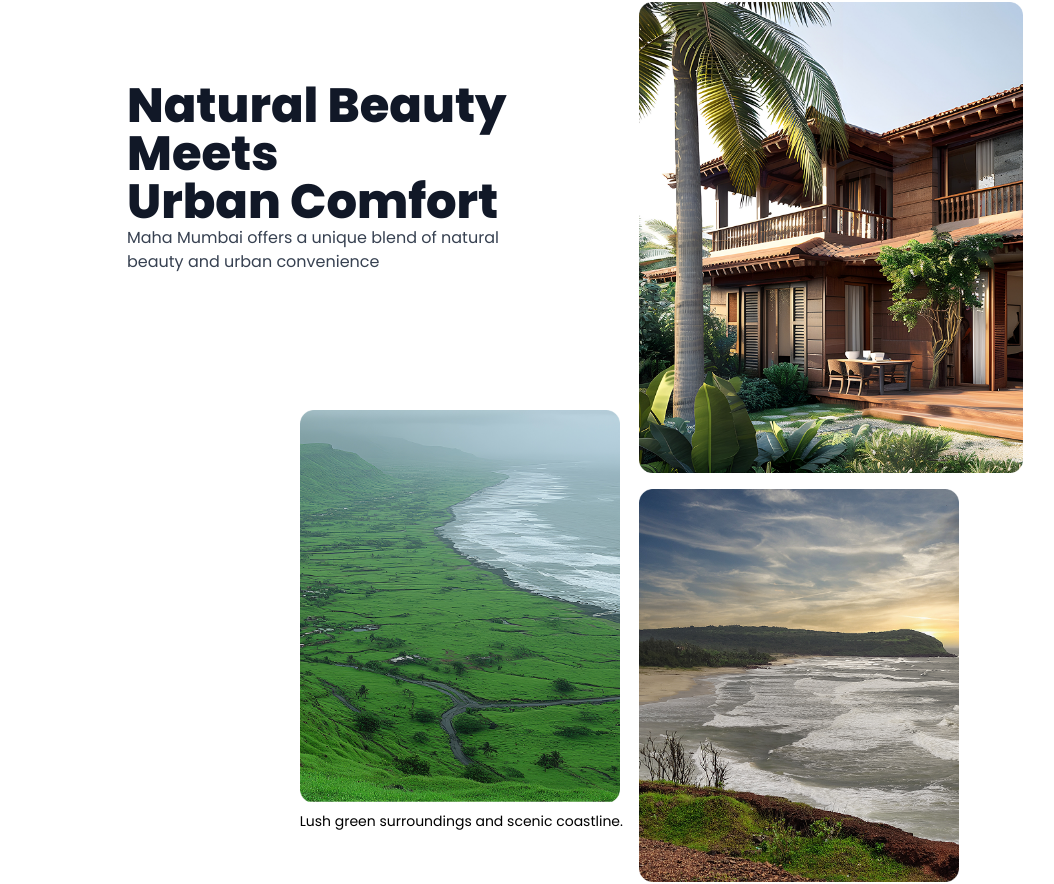
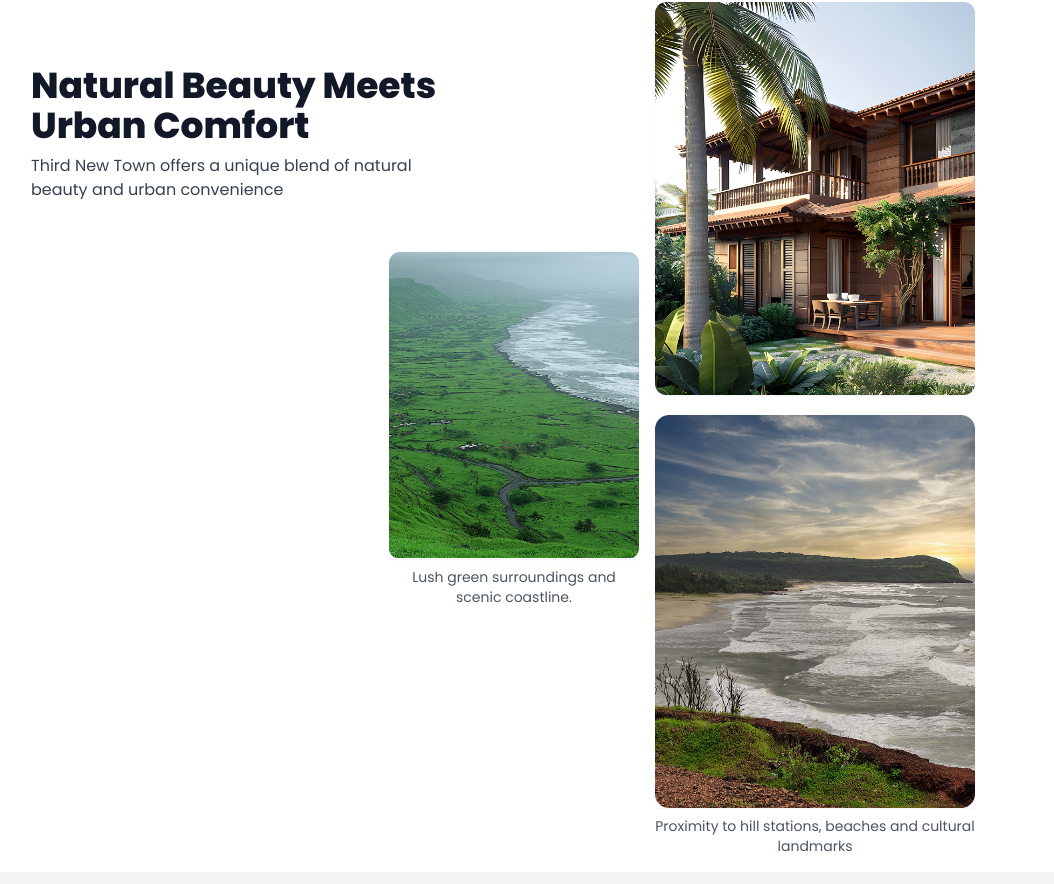
Before and after one commit to nex2link/Athiya-Group, a React (Vite) app: page /mahamumbai in a window 1280 px wide. Shown: the part 3367-4251 px from the top of the page, without its empty margins (129-1183 px from the left). Built offline with nearby package versions, Linux system fonts and the light colour scheme.

Commit message:
Update NaturalBeauty.jsx

```diff
--- a/src/components/NaturalBeauty.jsx
+++ b/src/components/NaturalBeauty.jsx
@@ -1,136 +1,145 @@
 import React, { useEffect, useState } from "react";
 import { motion } from "framer-motion";
-import reac1 from "../assets/Rectangle-1.png";
-import reac2 from "../assets/Rectangle-2.png";
-import reac3 from "../assets/Rectangle-3.png";
+import rect1 from "../assets/Rectangle-1.png";
+import rect2 from "../assets/Rectangle-2.png";
+import rect3 from "../assets/Rectangle-3.png";
 
-// Custom hook to detect prefers-reduced-motion
 function usePrefersReducedMotion() {
   const [prefersReducedMotion, setPrefersReducedMotion] = useState(false);
-
   useEffect(() => {
-    const mediaQuery = window.matchMedia("(prefers-reduced-motion: reduce)");
-    setPrefersReducedMotion(mediaQuery.matches);
-
-    const handler = () => setPrefersReducedMotion(mediaQuery.matches);
-    mediaQuery.addEventListener("change", handler);
-
-    return () => mediaQuery.removeEventListener("change", handler);
+    const mq = window.matchMedia("(prefers-reduced-motion: reduce)");
+    setPrefersReducedMotion(mq.matches);
+    const handler = () => setPrefersReducedMotion(mq.matches);
+    mq.addEventListener("change", handler);
+    return () => mq.removeEventListener("change", handler);
   }, []);
-
   return prefersReducedMotion;
 }
 
-// Animated image component with fade, slide-in, and hover scale effects
-const AnimatedImg = ({ src, alt, className, text, delay = 0 }) => {
+// Custom hook for responsive design
+function useWindowSize() {
+  const [windowSize, setWindowSize] = useState({
+    width: undefined,
+  });
+
+  useEffect(() => {
+    function handleResize() {
+      setWindowSize({
+        width: window.innerWidth,
+      });
+    }
+
+    window.addEventListener("resize", handleResize);
+    handleResize();
+
+    return () => window.removeEventListener("resize", handleResize);
+  }, []);
+
+  return windowSize;
+}
+
+const AnimatedImg = ({ src, alt, text, delay = 0, className = "", style = {} }) => {
   const prefersReducedMotion = usePrefersReducedMotion();
-
   return (
     <motion.div
-      initial={prefersReducedMotion ? {} : { opacity: 0, y: 50 }}
+      initial={prefersReducedMotion ? {} : { opacity: 0, y: 20 }}
       whileInView={prefersReducedMotion ? {} : { opacity: 1, y: 0 }}
-      transition={{ duration: 0.5, delay, type: "spring", stiffness: 200 }}
-      viewport={{ once: false, amount: 0.3 }}
-      className="cursor-pointer"
+      transition={{ duration: 0.4, delay }}
+      viewport={{ once: true, amount: 0.1 }}
+      className="w-full text-center"
     >
-      {/* Using w-full and h-auto so the image scales responsively */}
-      <img src={src} alt={alt} className={`${className} w-full h-auto`} loading="lazy" />
-      {text && <p className="text-sm mt-2">{text}</p>}
+      <img
+        src={src}
+        alt={alt}
+        className={`w-full mx-auto rounded shadow-sm ${className}`}
+        style={style}
+        loading="lazy"
+        onError={(e) => {
+          e.target.onerror = null;
+          e.target.style.display = "none";
+        }}
+      />
+      {text && <p className="text-sm mt-2 text-gray-600">{text}</p>}
     </motion.div>
   );
 };
 
-// Variants for staggered container
-const containerVariants = {
-  hidden: { opacity: 0 },
-  visible: {
-    opacity: 1,
-    transition: {
-      staggerChildren: 0.2,
-    },
-  },
-};
-
-// Variants for each child image in the staggered group
-const childVariants = {
-  hidden: { opacity: 0, y: 20 },
-  visible: { opacity: 1, y: 0 },
-};
-
 function NaturalBeauty() {
   const prefersReducedMotion = usePrefersReducedMotion();
+  const { width } = useWindowSize();
+  const isLargeScreen = width >= 1024;
+
+  // Determine rect2 image size based on screen width
+  const rect2ImgWidth = isLargeScreen ? 250 : 350; // 100px larger on mobile/tablet
+
+  // Determine margin top based on screen width
+  const topMargin = width >= 768 ? 250 : 50;
 
   return (
-    <div className="p-4 lg:ml-60 mx-auto max-w-screen-xl">
-      <div className="flex flex-col md:flex-row gap-4 justify-center items-center">
-        {/* Left Section */}
-        <div className="relative flex-1">
-          <div className="mb-6 md:mr-12 text-center md:text-left">
+    <div className="p-4 mx-auto w-full max-w-screen-xl relative">
+      {/* Title section - Mobile: stacked, Desktop: absolute positioned */}
+      <div className="md:absolute md:top-20 md:left-40  md:mb-0 text-center md:text-left z-10">
         <motion.h1
-              className="text-3xl sm:text-4xl md:text-5xl font-extrabold text-gray-900"
-              initial={
-                prefersReducedMotion
-                  ? {}
-                  : { opacity: 0, y: 100, scale: 0.8, rotate: -5 }
-              }
-              whileInView={
-                prefersReducedMotion
-                  ? {}
-                  : { opacity: 1, y: 0, scale: 1, rotate: 0 }
-              }
-              transition={{ duration: 0.7, ease: "easeOut" }}
-              viewport={{ once: false, amount: 0.3 }}
+          className="text-3xl sm:text-4xl font-extrabold text-gray-900"
+          initial={prefersReducedMotion ? {} : { opacity: 0, y: 20 }}
+          whileInView={prefersReducedMotion ? {} : { opacity: 1, y: 0 }}
+          transition={{ duration: 0.5 }}
+          viewport={{ once: true, amount: 0.1 }}
         >
-              Natural Beauty Meets <br /> Urban Comfort
+          Natural Beauty Meets <br className="hidden sm:block" /> Urban Comfort
         </motion.h1>
         <motion.p
-              className="text-gray-700"
-              initial={prefersReducedMotion ? {} : { opacity: 0, y: 30 }}
-              whileInView={prefersReducedMotion ? {} : { opacity: 1, y: 0 }}
+          className="text-gray-700 mt-2"
+          initial={prefersReducedMotion ? {} : { opacity: 0 }}
+          whileInView={prefersReducedMotion ? {} : { opacity: 1 }}
           transition={{ duration: 0.4, delay: 0.1 }}
-              viewport={{ once: false, amount: 0.3 }}
+          viewport={{ once: true, amount: 0.1 }}
         >
-              Maha Mumbai offers a unique blend of natural <br />
-              beauty and urban convenience
+          Third New Town offers a unique blend of natural <br className="hidden sm:block" /> beauty and urban convenience
         </motion.p>
       </div>
-          <div className="flex justify-center md:justify-end">
-            <div className="mt-28">
+
+      <div className="flex flex-col md:flex-row items-center">
+        {/* Left Section - Empty on mobile, half on desktop */}
+        <div className="hidden md:block md:w-1/2"></div>
+
+        {/* Right Section - Full width on mobile, half on desktop with original desktop layout */}
+        <div className="w-full md:w-1/2 md:mr-40">
+          <div className="flex flex-col sm:flex-row gap-4 ">
+            <div className="w-full md:mt-16 mx-auto" style={{ marginTop: `${topMargin}px` }}>
               <AnimatedImg
-                src={reac2}
+                src={rect2}
                 alt="Green landscape"
-                className="max-w-xs rounded"
                 text="Lush green surroundings and scenic coastline."
+                delay={0.2}
+                style={{
+                  width: `${rect2ImgWidth}px`,
+                  maxWidth: "unset"
+                }}
+              />
+            </div>
+            <div className="flex flex-col">
+              <div className="mb-5" style={{ maxWidth: "calc(380px + 180px)" }}>
+                <AnimatedImg
+                  src={rect1}
+                  alt="Beachside villa"
+                  style={{
+                    width: isLargeScreen ? "320px" : "350px",
+                    maxWidth: "unset"
+                  }}
+                />
+              </div>
+              <div className="max-w-xs mx-auto" style={{ maxWidth: "calc(380px + 180px)" }}>
+                <AnimatedImg
+                  src={rect3}
+                  alt="Beach sunset view"
+                  text="Proximity to hill stations, beaches and cultural landmarks"
                   delay={0.2}
                 />
               </div>
             </div>
           </div>
-
-        {/* Right Section: Staggered images */}
-        <motion.div
-          className="flex flex-col gap-4 flex-1"
-          variants={containerVariants}
-          initial="hidden"
-          whileInView="visible"
-          viewport={{ once: false, amount: 0.3 }}
-        >
-          <motion.div variants={childVariants}>
-            <AnimatedImg
-              src={reac1}
-              alt="Beachside villa"
-              className="max-w-sm rounded"
-            />
-          </motion.div>
-          <motion.div variants={childVariants}>
-            <AnimatedImg
-              src={reac3}
-              alt="Beach sunset view"
-              className="max-w-xs rounded"
-              text="Proximity to hill stations, beaches and cultural landmarks"
-            />
-          </motion.div>
-        </motion.div>
+        </div>
       </div>
     </div>
   );
```
Lines whose indentation alone changed are shown as unchanged.
